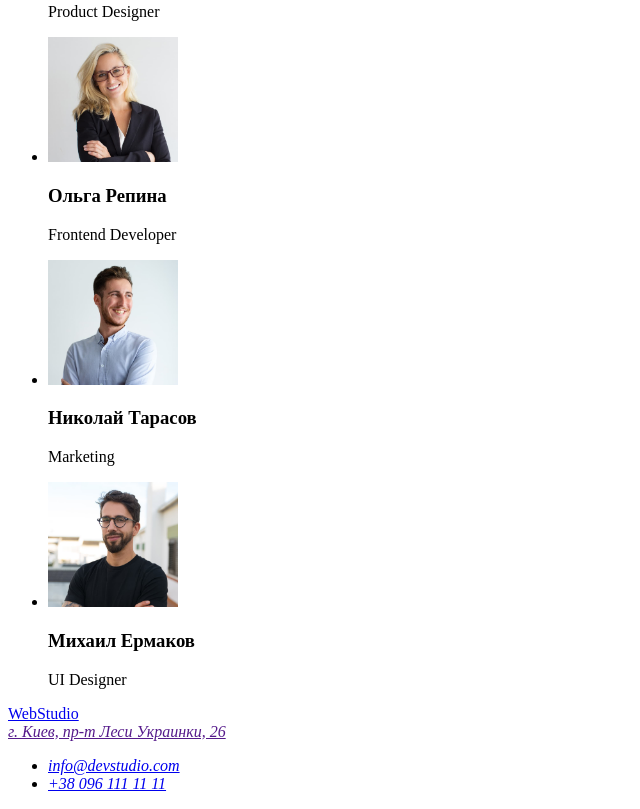
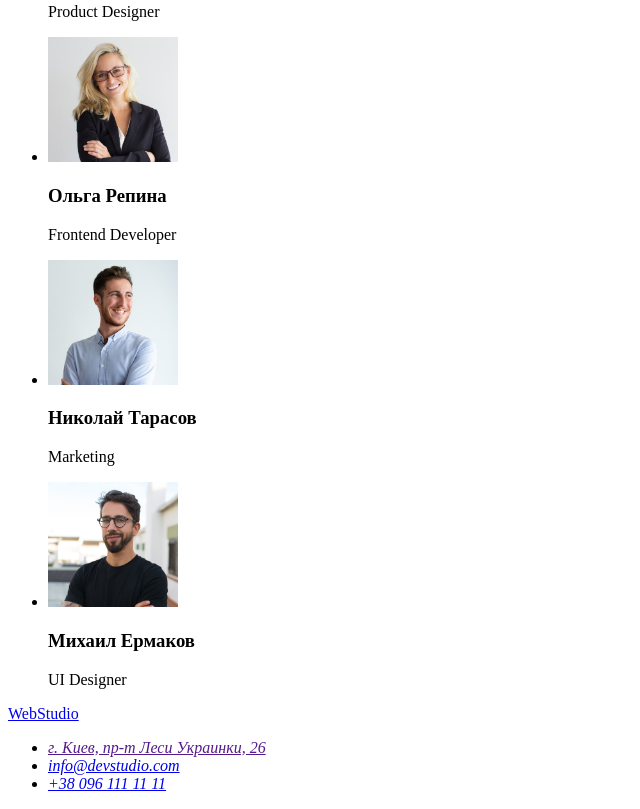
Before and after one commit to ionvlk/goit-markup-hw-01, a plain HTML site: page index.html in a window 1280 px wide. Shown: the part 1834-2643 px from the top of the page, without its empty margins (0-640 px from the left). Drawn offline with Linux system fonts and the light colour scheme.

Commit message:
Update index.html

```diff
--- a/index.html
+++ b/index.html
@@ -106,8 +106,8 @@
           <footer>
             <a href="/">WebStudio</a>
                 <address>
-                     <a href=""> г. Киев, пр-т Леси Украинки, 26</a>
                  <ul>
+                     <li><a href=""> г. Киев, пр-т Леси Украинки, 26</a></li>
                      <li><a href="mailto:info@devstudio.com">info@devstudio.com</a></li>
                      <li><a href="tel:+380961111111">+38 096 111 11 11</a></li>
                  </ul>
```
